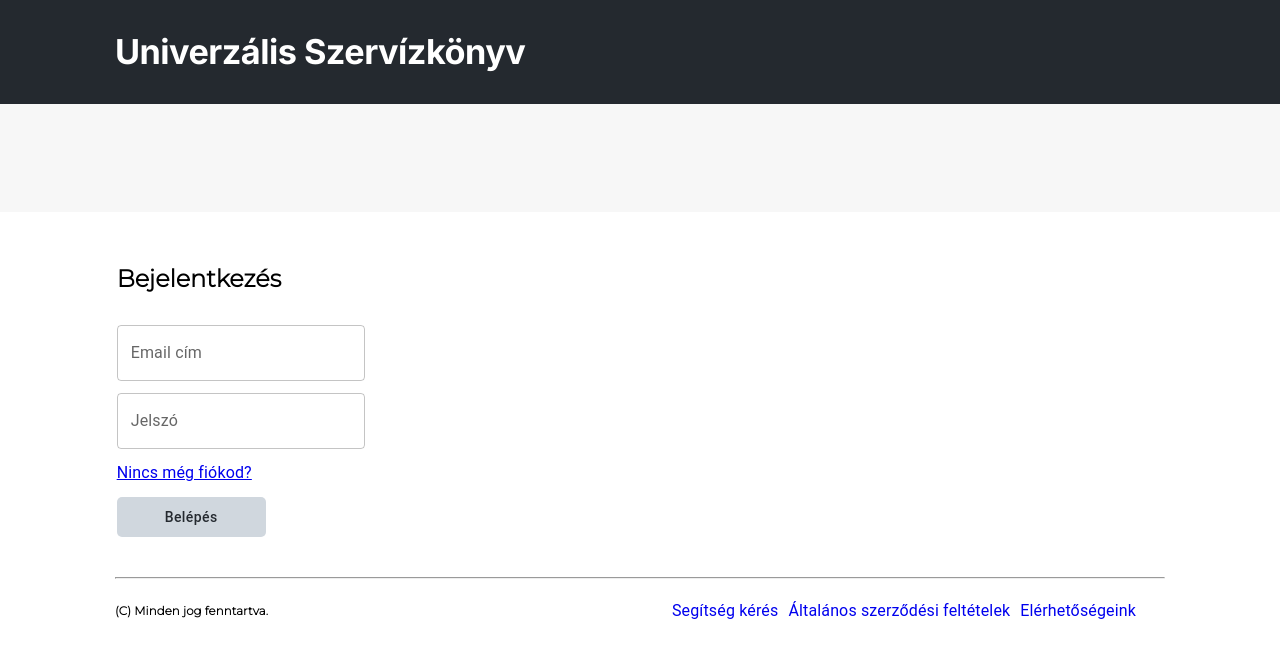
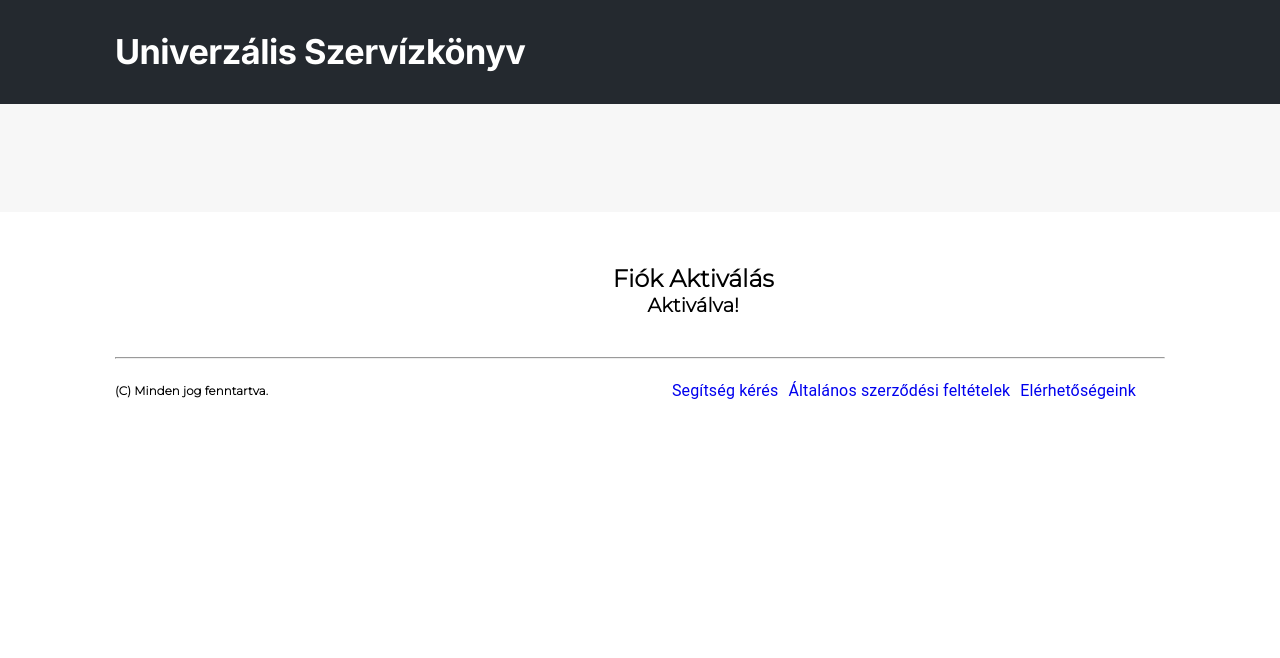
Before and after one commit to tothe98/UniversalServiceBook, a React (Create React App) app in the folder client/: page /aktivalas/1 in a window 1280 px wide. Shown: the top 658 px of the page. Built offline with nearby package versions, Linux system fonts and the light colour scheme.

Commit message:
Email Verification

```diff
--- a/client/src/App.js
+++ b/client/src/App.js
@@ -23,6 +23,7 @@ import Login from "./pages/Login";
 import axios from "axios";
 import Registration from "./pages/Registration";
 import MechanicWorkshop from "./pages/MechanicWorkshop";
+import EmailVerification from "./pages/EmailVerification";
 
 const Wrapper = styled('div')(({theme}) => ({
 }))
@@ -121,6 +122,7 @@ function App() {
                           <Route path='/levelek/:id' element={loggedIn ? <MailPreview handleChangeTab={handleChangeTab} /> : <Login />} />
                           <Route path='/bejelentkezes' element={<Login />} />
                           <Route path='/regisztracio' element={<Registration />} />
+                          <Route path='/aktivalas/:id' element={<EmailVerification />} />
                           <Route path='/*' element={loggedIn ? <Error /> : <Login />} />
                       </Routes>
                   </Grid>
--- /dev/null
+++ b/client/src/pages/EmailVerification.jsx
@@ -0,0 +1,21 @@
+import React from "react";
+import {useParams} from "react-router-dom";
+import {Grid, Typography} from "@mui/material";
+
+function EmailVerification() {
+    const { id } = useParams();
+
+    return <>
+        <Grid container direction="column" justifyContent="center" alignItems="center">
+            <Grid item>
+                <Typography variant="h3">Fiók Aktiválás</Typography>
+            </Grid>
+            <Grid item>
+                <Typography variant="h4" color="success">Aktiválva!</Typography>
+            </Grid>
+        </Grid>
+
+    </>
+}
+
+export default EmailVerification;
```
Also changed, not shown: client/src/global/successIcon.png (added).
